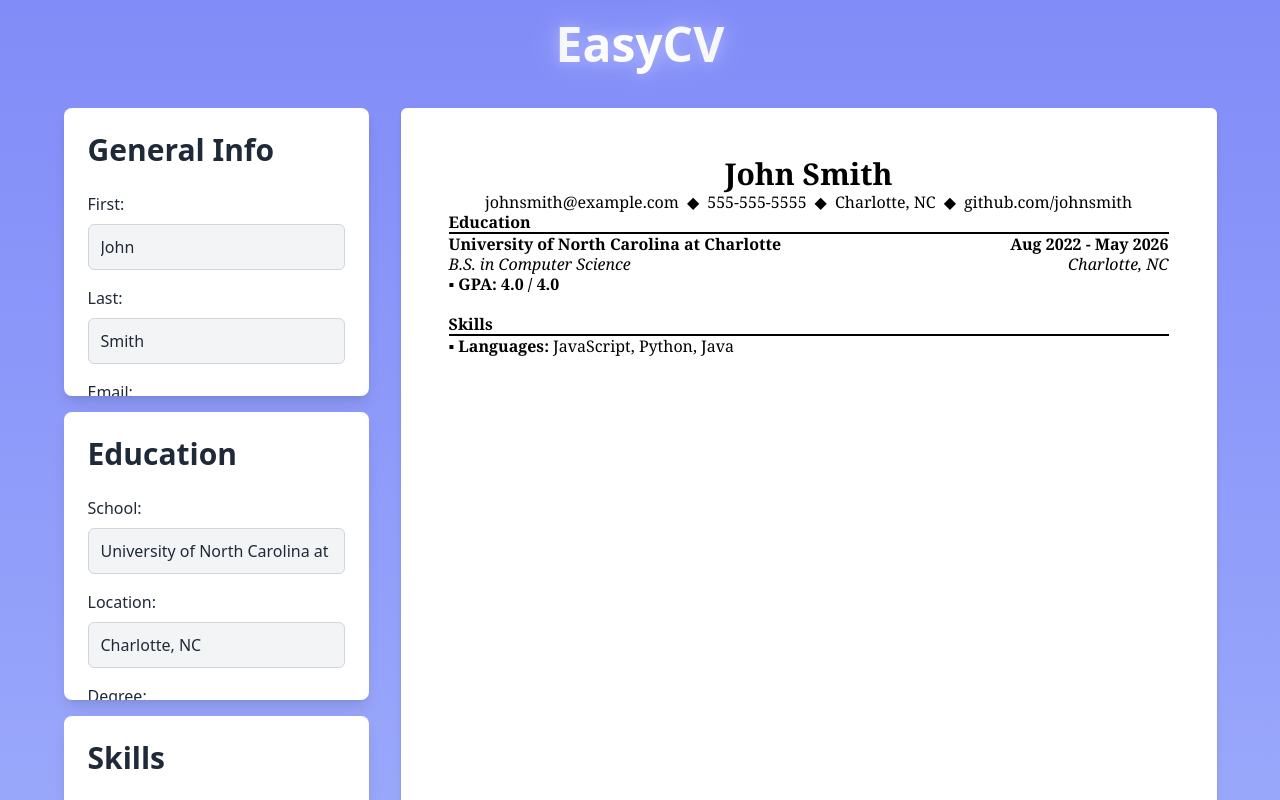
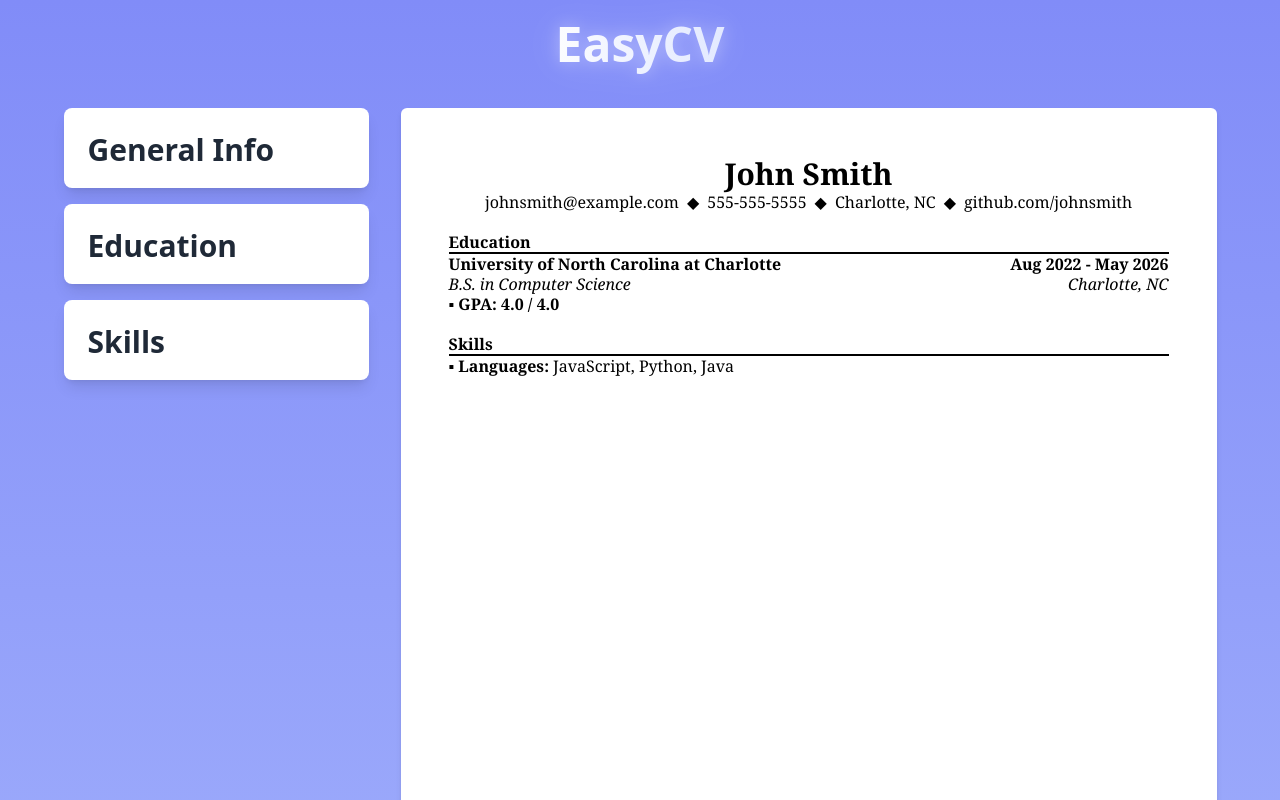
Before and after one commit to luketucich/EasyCV, a React (Vite) app: page / in a window 1280 px wide. Shown: the top 800 px of the page. Built offline with nearby package versions, Linux system fonts and the light colour scheme.

Commit message:
style: Forms are now collapsed by default, and hovering in/out will toggle visibility.

```diff
--- a/src/Education.jsx
+++ b/src/Education.jsx
@@ -1,4 +1,8 @@
+import { useState } from "react";
+
 export default function Education({ education, setEducation }) {
+  const [isFullHeight, setIsFullHeight] = useState(false);
+
   const handleChange = (school, field) => (e) => {
     setEducation((prev) => {
       return prev.map((edu) =>
@@ -27,8 +31,22 @@ export default function Education({ education, setEducation }) {
     setEducation((prev) => prev.slice(0, -1));
   };
 
+  const handleMouseEnter = () => {
+    setIsFullHeight(true);
+  };
+
+  const handleMouseLeave = () => {
+    setIsFullHeight(false);
+  };
+
   return (
-    <div className="text-gray-800 flex flex-col bg-white shadow-lg p-6 rounded-lg h-72 overflow-y-auto">
+    <div
+      className={`text-gray-800 flex flex-col bg-white shadow-lg p-6 rounded-lg
+         transition-max-height duration-1000  overflow-hidden
+        ${isFullHeight ? "max-h-screen" : "max-h-20"}`}
+      onMouseEnter={handleMouseEnter}
+      onMouseLeave={handleMouseLeave}
+    >
       <h1 className="text-3xl font-semibold mb-6">Education</h1>
 
       {education.map((edu, index) => (
--- a/src/GeneralInfo.jsx
+++ b/src/GeneralInfo.jsx
@@ -1,10 +1,28 @@
+import { useState } from "react";
+
 export default function GeneralInfo({ generalInfo, setGeneralInfo }) {
   const handleChange = (field) => (e) => {
     setGeneralInfo((prev) => ({ ...prev, [field]: e.target.value }));
   };
 
+  const [isFullHeight, setIsFullHeight] = useState(false);
+
+  const handleMouseEnter = () => {
+    setIsFullHeight(true);
+  };
+
+  const handleMouseLeave = () => {
+    setIsFullHeight(false);
+  };
+
   return (
-    <div className="text-gray-800 flex flex-col bg-white shadow-lg p-6 rounded-lg h-72 overflow-y-auto">
+    <div
+      className={`text-gray-800 flex flex-col bg-white shadow-lg p-6 rounded-lg
+         transition-max-height duration-1000 overflow-hidden
+        ${isFullHeight ? "max-h-screen" : "max-h-20"}`}
+      onMouseEnter={handleMouseEnter}
+      onMouseLeave={handleMouseLeave}
+    >
       <h1 className="text-3xl font-semibold mb-6">General Info</h1>
       {Object.keys(generalInfo).map((field) => (
         <div className="flex flex-col items-start mb-4" key={field}>
--- a/src/Resume.jsx
+++ b/src/Resume.jsx
@@ -1,6 +1,6 @@
 export default function Resume({ education, generalInfo, skills }) {
   return (
-    <div className="bg-white shadow-md rounded-md flex flex-col items-center w-[8.5in] min-h-[11in] font-serif gap-0 flex-grow-0">
+    <div className="bg-white shadow-md rounded-md flex flex-col items-center w-[8.5in] h-[11in] font-serif gap-0">
       <p className="text-3xl font-bold mt-[0.5in]">
         {generalInfo.first + " " + generalInfo.last}
       </p>
@@ -22,7 +22,7 @@ export default function Resume({ education, generalInfo, skills }) {
       </div>
       <div className="flex flex-col w-[7.5in] gap-0 flex-grow-0">
         <div>
-          <p className="font-bold">Education</p>
+          <p className="font-bold mt-5">Education</p>
           <hr className="border-black border-t-2 w-full"></hr>
           {education.map((edu) => (
             <div key={edu.id}>
--- a/src/Skills.jsx
+++ b/src/Skills.jsx
@@ -1,4 +1,8 @@
+import { useState } from "react";
+
 export default function Skills({ skills, setSkills }) {
+  const [isFullHeight, setIsFullHeight] = useState(false);
+
   const handleChange = (section, field) => (e) => {
     setSkills((prev) => {
       return prev.map((sect) =>
@@ -57,10 +61,23 @@ export default function Skills({ skills, setSkills }) {
     );
   };
 
+  const handleMouseEnter = () => {
+    setIsFullHeight(true);
+  };
+
+  const handleMouseLeave = () => {
+    setIsFullHeight(false);
+  };
+
   return (
-    <div className="text-gray-800 flex flex-col bg-white shadow-lg p-6 rounded-lg h-72 overflow-y-auto">
+    <div
+      className={`text-gray-800 flex flex-col bg-white shadow-lg p-6 rounded-lg
+        transition-max-height duration-1000 overflow-hidden
+        ${isFullHeight ? "max-h-screen" : "max-h-20"}`}
+      onMouseEnter={handleMouseEnter}
+      onMouseLeave={handleMouseLeave}
+    >
       <h1 className="text-3xl font-semibold mb-6">Skills</h1>
-
       {skills.map((section, index) => (
         <div key={section.id}>
           {index !== 0 && (
--- a/src/main.jsx
+++ b/src/main.jsx
@@ -6,7 +6,7 @@ import App from "./App.jsx";
 createRoot(document.getElementById("root")).render(
   <StrictMode>
     <div className="flex flex-col items-center font-sans leading-5">
-      <h1 className="text-transparent bg-clip-text bg-gradient-to-r from-gray-100 via-white to-gray-100 text-5xl font-extrabold text-center p-5 hover:scale-110 hover:cursor-pointer select-none transition-transform ease-in-out drop-shadow-glow">
+      <h1 className="text-transparent bg-clip-text bg-gradient-to-r from-white via-indigo-50 to-indigo-100 text-5xl font-extrabold text-center p-5 hover:scale-110 hover:cursor-pointer select-none transition-transform ease-in-out drop-shadow-glow">
         EasyCV
       </h1>
 
--- a/tailwind.config.js
+++ b/tailwind.config.js
@@ -20,6 +20,10 @@ export default {
           "100%": { opacity: "1" },
         },
       },
+      transitionProperty: {
+        height: "height",
+        spacing: "margin, padding",
+      },
     },
   },
   plugins: [scrollbar],
```
